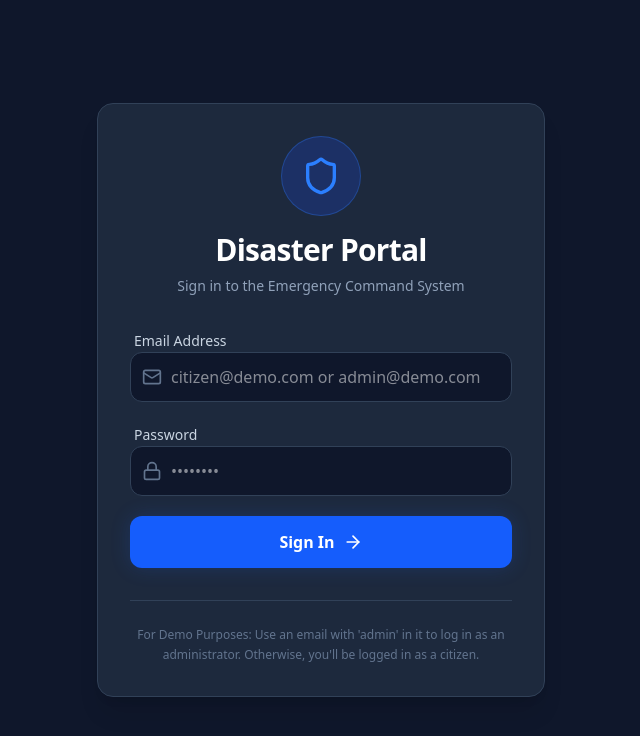
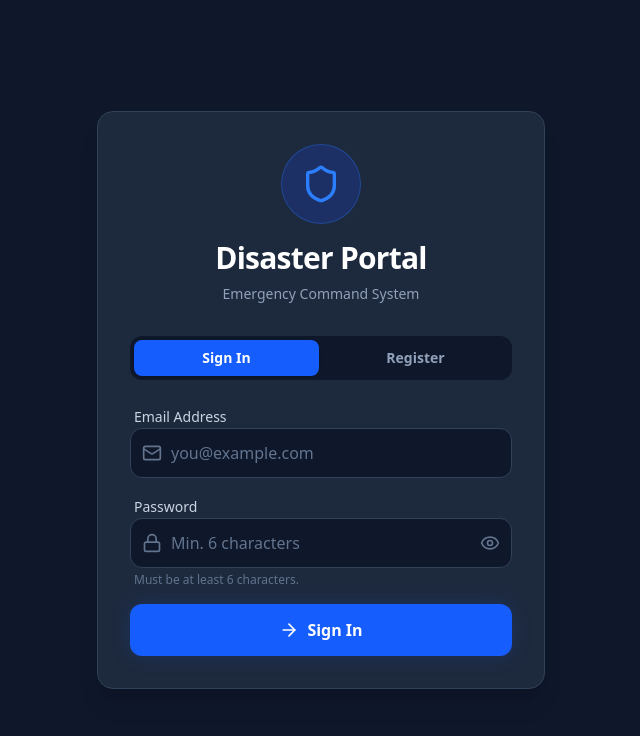
Before and after one commit to divysoni03/DE_Project, a React (Vite) app: page /login in a window 1280 px wide. Shown: the top 736 px of the page, without its empty margins (319-959 px from the left). Built offline with nearby package versions, Linux system fonts and the light colour scheme; no server answers.

Commit message:
fix: auth security, login/register flow, password constraints, Ahmedabad shelters, citizenId from email

```diff
--- a/src/contexts/AuthContext.tsx
+++ b/src/contexts/AuthContext.tsx
@@ -5,34 +5,39 @@ export type UserRole = 'citizen' | 'admin' | null;
 
 interface AuthContextType {
   role: UserRole;
-  login: (role: UserRole) => void;
+  email: string | null;
+  login: (role: UserRole, email?: string) => void;
   logout: () => void;
 }
 
 const AuthContext = createContext<AuthContextType | undefined>(undefined);
 
 export function AuthProvider({ children }: { children: ReactNode }) {
-  // Initialize from localStorage to survive page refreshes
   const [role, setRole] = useState<UserRole>(() => {
     const saved = localStorage.getItem('disaster_portal_role');
-    console.log("Auth Restored from Local Storage:", saved);
     return (saved as UserRole) || null;
   });
 
-  const login = (newRole: UserRole) => {
+  const [email, setEmail] = useState<string | null>(() =>
+    localStorage.getItem('disaster_portal_email') || null
+  );
+
+  const login = (newRole: UserRole, userEmail?: string) => {
     setRole(newRole);
-    if (newRole) {
-      localStorage.setItem('disaster_portal_role', newRole);
-    }
+    setEmail(userEmail ?? null);
+    if (newRole) localStorage.setItem('disaster_portal_role', newRole);
+    if (userEmail) localStorage.setItem('disaster_portal_email', userEmail);
   };
 
   const logout = () => {
     setRole(null);
+    setEmail(null);
     localStorage.removeItem('disaster_portal_role');
+    localStorage.removeItem('disaster_portal_email');
   };
 
   return (
-    <AuthContext.Provider value={{ role, login, logout }}>
+    <AuthContext.Provider value={{ role, email, login, logout }}>
       {children}
     </AuthContext.Provider>
   );
--- a/src/pages/Login.tsx
+++ b/src/pages/Login.tsx
@@ -1,80 +1,148 @@
 import React, { useState } from 'react';
 import { useNavigate } from 'react-router-dom';
 import { useAuth } from '../contexts/AuthContext';
-import { Shield, Mail, Lock, ArrowRight, Loader2 } from 'lucide-react';
+import { Shield, Mail, Lock, ArrowRight, Loader2, Eye, EyeOff, UserPlus } from 'lucide-react';
+
+type Mode = 'login' | 'register';
 
 export default function Login() {
   const { login } = useAuth();
   const navigate = useNavigate();
 
-  const [email, setEmail] = useState('');
+  const [mode, setMode]         = useState<Mode>('login');
+  const [name, setName]         = useState('');
+  const [email, setEmail]       = useState('');
   const [password, setPassword] = useState('');
-  const [loading, setLoading] = useState(false);
-  const [error, setError] = useState('');
+  const [showPwd, setShowPwd]   = useState(false);
+  const [loading, setLoading]   = useState(false);
+  const [error, setError]       = useState('');
+  const [pwdError, setPwdError] = useState('');
 
-  const handleLogin = async (e: React.FormEvent) => {
+  const validatePassword = (val: string) => {
+    if (val.length > 0 && val.length < 6) {
+      setPwdError('Password must be at least 6 characters.');
+    } else {
+      setPwdError('');
+    }
+  };
+
+  const handleSubmit = async (e: React.FormEvent) => {
     e.preventDefault();
+    if (password.length < 6) {
+      setPwdError('Password must be at least 6 characters.');
+      return;
+    }
     setLoading(true);
     setError('');
 
     try {
-      // Connect to the Spring Boot Backend API
+      if (mode === 'login') {
         const res = await fetch(`${import.meta.env.VITE_API_URL}/api/auth/login`, {
           method: 'POST',
           headers: { 'Content-Type': 'application/json' },
-         body: JSON.stringify({ email, password })
+          body: JSON.stringify({ email, password }),
         });
 
         if (res.ok) {
           const data = await res.json();
-         // If a role is returned natively
           const role = data.role === 'admin' ? 'admin' : 'citizen';
-         login(role);
+          login(role, email);
           navigate(role === 'admin' ? '/admin/dashboard' : '/citizen/dashboard');
         } else {
-         // PRESENTATION FALLBACK:
-         // If H2 database is completely empty on startup, allow fallback
-         console.warn("Backend rejected auth. Applying presentation fallback.");
-         if (email.toLowerCase().includes('admin')) {
-             login('admin');
-             navigate('/admin/dashboard');
+          const data = await res.json().catch(() => ({}));
+          setError(data.message || 'Invalid email or password. Please try again.');
+        }
       } else {
-             login('citizen');
+        // Register flow
+        const res = await fetch(`${import.meta.env.VITE_API_URL}/api/auth/register`, {
+          method: 'POST',
+          headers: { 'Content-Type': 'application/json' },
+          body: JSON.stringify({ name, email, password, role: 'citizen' }),
+        });
+
+        if (res.ok) {
+          // Auto-login after registration
+          login('citizen', email);
           navigate('/citizen/dashboard');
+        } else {
+          const data = await res.json().catch(() => ({}));
+          setError(data.message || 'Registration failed. This email may already be in use.');
         }
       }
-    } catch (err) {
-      console.warn("Spring Boot Backend unreachable. Applying presentation fallback.");
-      if (email.toLowerCase().includes('admin')) {
-         login('admin');
-         navigate('/admin/dashboard');
-      } else {
-         login('citizen');
-         navigate('/citizen/dashboard');
-      }
+    } catch {
+      setError('Unable to connect to the server. Please check your connection and try again.');
     } finally {
       setLoading(false);
     }
   };
 
+  const switchMode = (m: Mode) => {
+    setMode(m);
+    setError('');
+    setPwdError('');
+    setName('');
+    setEmail('');
+    setPassword('');
+  };
+
   return (
     <div className="min-h-screen bg-slate-900 flex items-center justify-center p-4">
       <div className="max-w-md w-full bg-slate-800 rounded-2xl shadow-xl border border-slate-700 p-8 transform transition-all hover:scale-[1.01]">
+        {/* Header */}
         <div className="text-center mb-8">
           <div className="w-20 h-20 bg-blue-900/50 rounded-full flex items-center justify-center mx-auto mb-4 border border-blue-500/30">
             <Shield className="w-10 h-10 text-blue-500" />
           </div>
           <h1 className="text-3xl font-bold text-white mb-2 tracking-tight">Disaster Portal</h1>
-          <p className="text-slate-400 text-sm">Sign in to the Emergency Command System</p>
+          <p className="text-slate-400 text-sm">Emergency Command System</p>
         </div>
 
+        {/* Mode toggle */}
+        <div className="flex bg-slate-900 rounded-xl p-1 mb-6 gap-1">
+          {(['login', 'register'] as Mode[]).map(m => (
+            <button
+              key={m}
+              type="button"
+              onClick={() => switchMode(m)}
+              className={`flex-1 py-2 rounded-lg text-sm font-semibold transition-all ${
+                mode === m
+                  ? 'bg-blue-600 text-white shadow'
+                  : 'text-slate-400 hover:text-white'
+              }`}
+            >
+              {m === 'login' ? 'Sign In' : 'Register'}
+            </button>
+          ))}
+        </div>
+
+        {/* Error banner */}
         {error && (
           <div className="mb-4 text-sm bg-red-900/50 text-red-200 border border-red-500 rounded-lg p-3 text-center">
             {error}
           </div>
         )}
 
-        <form onSubmit={handleLogin} className="space-y-5">
+        <form onSubmit={handleSubmit} className="space-y-4">
+          {/* Name — register only */}
+          {mode === 'register' && (
+            <div className="space-y-1">
+              <label className="text-sm font-medium text-slate-300 ml-1">Full Name</label>
+              <div className="relative">
+                <UserPlus className="absolute left-3 top-1/2 -translate-y-1/2 w-5 h-5 text-slate-500" />
+                <input
+                  type="text"
+                  required
+                  minLength={2}
+                  value={name}
+                  onChange={e => setName(e.target.value)}
+                  placeholder="Your full name"
+                  className="w-full bg-slate-900 border border-slate-700 rounded-xl py-3 pl-10 pr-4 text-white placeholder-slate-500 focus:outline-none focus:border-blue-500 focus:ring-1 focus:ring-blue-500 transition-all"
+                />
+              </div>
+            </div>
+          )}
+
+          {/* Email */}
           <div className="space-y-1">
             <label className="text-sm font-medium text-slate-300 ml-1">Email Address</label>
             <div className="relative">
@@ -83,44 +151,61 @@ export default function Login() {
                 type="email"
                 required
                 value={email}
-                onChange={(e) => setEmail(e.target.value)}
-                placeholder="citizen@demo.com or admin@demo.com"
-                className="w-full bg-slate-900 border border-slate-700 rounded-xl py-3 pl-10 pr-4 text-white focus:outline-none focus:border-blue-500 focus:ring-1 focus:ring-blue-500 transition-all"
+                onChange={e => setEmail(e.target.value)}
+                placeholder="you@example.com"
+                className="w-full bg-slate-900 border border-slate-700 rounded-xl py-3 pl-10 pr-4 text-white placeholder-slate-500 focus:outline-none focus:border-blue-500 focus:ring-1 focus:ring-blue-500 transition-all"
               />
             </div>
           </div>
 
+          {/* Password */}
           <div className="space-y-1">
             <label className="text-sm font-medium text-slate-300 ml-1">Password</label>
             <div className="relative">
               <Lock className="absolute left-3 top-1/2 -translate-y-1/2 w-5 h-5 text-slate-500" />
               <input
-                type="password"
+                type={showPwd ? 'text' : 'password'}
                 required
+                minLength={6}
                 value={password}
-                onChange={(e) => setPassword(e.target.value)}
-                placeholder="••••••••"
-                className="w-full bg-slate-900 border border-slate-700 rounded-xl py-3 pl-10 pr-4 text-white focus:outline-none focus:border-blue-500 focus:ring-1 focus:ring-blue-500 transition-all"
+                onChange={e => { setPassword(e.target.value); validatePassword(e.target.value); }}
+                placeholder="Min. 6 characters"
+                className={`w-full bg-slate-900 border rounded-xl py-3 pl-10 pr-11 text-white placeholder-slate-500 focus:outline-none focus:ring-1 transition-all ${
+                  pwdError
+                    ? 'border-red-500 focus:border-red-500 focus:ring-red-500'
+                    : 'border-slate-700 focus:border-blue-500 focus:ring-blue-500'
+                }`}
               />
+              <button
+                type="button"
+                onClick={() => setShowPwd(p => !p)}
+                className="absolute right-3 top-1/2 -translate-y-1/2 text-slate-500 hover:text-slate-300 transition-colors"
+                tabIndex={-1}
+              >
+                {showPwd ? <EyeOff className="w-5 h-5" /> : <Eye className="w-5 h-5" />}
+              </button>
             </div>
+            {pwdError && (
+              <p className="text-xs text-red-400 ml-1 mt-1">{pwdError}</p>
+            )}
+            {!pwdError && (
+              <p className="text-xs text-slate-500 ml-1 mt-1">Must be at least 6 characters.</p>
+            )}
           </div>
 
           <button
             type="submit"
-            disabled={loading}
-            className="w-full flex items-center justify-center gap-2 bg-blue-600 hover:bg-blue-500 text-white p-3.5 rounded-xl transition-all font-bold shadow-[0_0_20px_rgba(37,99,235,0.2)] disabled:bg-slate-700 disabled:text-slate-400 disabled:shadow-none"
+            disabled={loading || !!pwdError}
+            className="w-full flex items-center justify-center gap-2 bg-blue-600 hover:bg-blue-500 text-white p-3.5 rounded-xl transition-all font-bold shadow-[0_0_20px_rgba(37,99,235,0.2)] disabled:bg-slate-700 disabled:text-slate-400 disabled:shadow-none mt-2"
           >
-            {loading ? <Loader2 className="w-5 h-5 animate-spin" /> : (
-              <>Sign In <ArrowRight className="w-5 h-5" /></>
-            )}
+            {loading
+              ? <Loader2 className="w-5 h-5 animate-spin" />
+              : mode === 'login'
+                ? <><ArrowRight className="w-5 h-5" /> Sign In</>
+                : <><UserPlus className="w-5 h-5" /> Create Account</>
+            }
           </button>
         </form>
-
-        <div className="mt-8 pt-6 border-t border-slate-700 text-center">
-          <p className="text-xs text-slate-500 leading-relaxed">
-            For Demo Purposes: Use an email with 'admin' in it to log in as an administrator. Otherwise, you'll be logged in as a citizen.
-          </p>
-        </div>
       </div>
     </div>
   );
--- a/src/pages/ReportIncident.tsx
+++ b/src/pages/ReportIncident.tsx
@@ -1,10 +1,12 @@
 import React, { useState, useEffect } from 'react';
 import { useDatabase } from '../contexts/DatabaseContext';
+import { useAuth } from '../contexts/AuthContext';
 import { UploadCloud, LocateFixed, Send, CheckCircle, Loader2 } from 'lucide-react';
 import { useNavigate } from 'react-router-dom';
 
 export default function ReportIncident() {
   const { addReport } = useDatabase();
+  const { email } = useAuth();
   const navigate = useNavigate();
 
   const [description, setDescription] = useState('');
@@ -46,13 +48,15 @@ export default function ReportIncident() {
     }
   };
 
+  const MIN_DESC = 10;
+
   const handleSubmit = (e: React.FormEvent) => {
     e.preventDefault();
-    if (!gpsCoords) return;
+    if (!gpsCoords || description.trim().length < MIN_DESC) return;
     setLoading(true);
     setTimeout(() => {
       addReport({
-        citizenId: 'c1',
+        citizenId: email ?? `citizen_${Date.now()}`,
         description,
         location: gpsCoords,
         status: 'Pending'
@@ -74,15 +78,30 @@ export default function ReportIncident() {
         <form onSubmit={handleSubmit} className="p-8 space-y-6">
 
           <div className="space-y-2">
-            <label className="text-sm font-bold text-slate-700">Incident Description <span className="text-red-500">*</span></label>
+            <div className="flex justify-between items-center">
+              <label className="text-sm font-bold text-slate-700">Incident Description <span className="text-red-500">*</span></label>
+              <span className={`text-xs font-medium ${
+                description.trim().length < MIN_DESC ? 'text-red-400' : 'text-emerald-600'
+              }`}>
+                {description.trim().length}/{MIN_DESC} min
+              </span>
+            </div>
             <textarea
               required
+              minLength={MIN_DESC}
               rows={4}
               value={description}
               onChange={(e) => setDescription(e.target.value)}
               placeholder="Describe what you see clearly (e.g. Water level is chest high, tree fallen on road)"
-              className="w-full rounded-xl border-slate-300 shadow-sm focus:border-blue-500 focus:ring focus:ring-blue-200 transition-all p-3 border"
+              className={`w-full rounded-xl shadow-sm focus:ring focus:ring-blue-200 transition-all p-3 border ${
+                description.trim().length > 0 && description.trim().length < MIN_DESC
+                  ? 'border-red-400 focus:border-red-400'
+                  : 'border-slate-300 focus:border-blue-500'
+              }`}
             />
+            {description.trim().length > 0 && description.trim().length < MIN_DESC && (
+              <p className="text-xs text-red-500">Please provide at least {MIN_DESC} characters.</p>
+            )}
           </div>
 
           <div className="space-y-2">
@@ -130,7 +149,7 @@ export default function ReportIncident() {
           <div className="pt-4">
             <button
               type="submit"
-              disabled={loading || !gpsCoords}
+              disabled={loading || !gpsCoords || description.trim().length < MIN_DESC}
               className="w-full flex items-center justify-center gap-2 bg-blue-600 hover:bg-blue-700 disabled:bg-blue-400 text-white p-4 rounded-xl font-bold transition-all shadow-lg active:scale-[0.98]"
             >
               {loading ? (
--- a/src/pages/Shelters.tsx
+++ b/src/pages/Shelters.tsx
@@ -44,31 +44,31 @@ interface Shelter {
 const shelters: Shelter[] = [
     {
         id: 1,
-        name: 'Community Center Shelter',
-        address: '123 Main St, New York, NY',
-        capacity: 100,
-        occupancy: 45,
-        lat: 40.7128,
-        lng: -74.0060,
+        name: 'Sardar Patel Relief Center',
+        address: 'Sabarmati Riverfront, Ahmedabad, GJ',
+        capacity: 500,
+        occupancy: 120,
+        lat: 23.0235,
+        lng: 72.5724,
     },
     {
         id: 2,
-        name: 'School Gymnasium',
-        address: '456 Park Ave, New York, NY',
-        capacity: 200,
-        occupancy: 120,
-        lat: 40.7200,
-        lng: -73.9900,
+        name: 'Navrangpura High School Gym',
+        address: 'Navrangpura, Ahmedabad, GJ',
+        capacity: 1000,
+        occupancy: 850,
+        lat: 23.0335,
+        lng: 72.5624,
     },
     {
         id: 3,
-        name: 'Downtown Library',
-        address: '789 Broadway, New York, NY',
-        capacity: 150,
-        occupancy: 140,
-        lat: 40.7300,
-        lng: -73.9950,
-    }
+        name: 'Maninagar Community Hall',
+        address: 'Maninagar, Ahmedabad, GJ',
+        capacity: 300,
+        occupancy: 80,
+        lat: 22.9980,
+        lng: 72.5950,
+    },
 ];
 
 // Haversine formula
@@ -96,7 +96,7 @@ function MapUpdater({ center }: { center: [number, number] }) {
 export default function Shelters() {
     const [userLoc, setUserLoc] = useState<[number, number] | null>(null);
     const [nearestShelter, setNearestShelter] = useState<number | null>(null);
-    const [mapCenter, setMapCenter] = useState<[number, number]>([40.7128, -74.0060]);
+    const [mapCenter, setMapCenter] = useState<[number, number]>([23.0225, 72.5714]);
     const [loadingLoc, setLoadingLoc] = useState(false);
     const [routes, setRoutes] = useState<Record<number, [number, number][]>>({});
 
```
Lines whose indentation alone changed are shown as unchanged.
